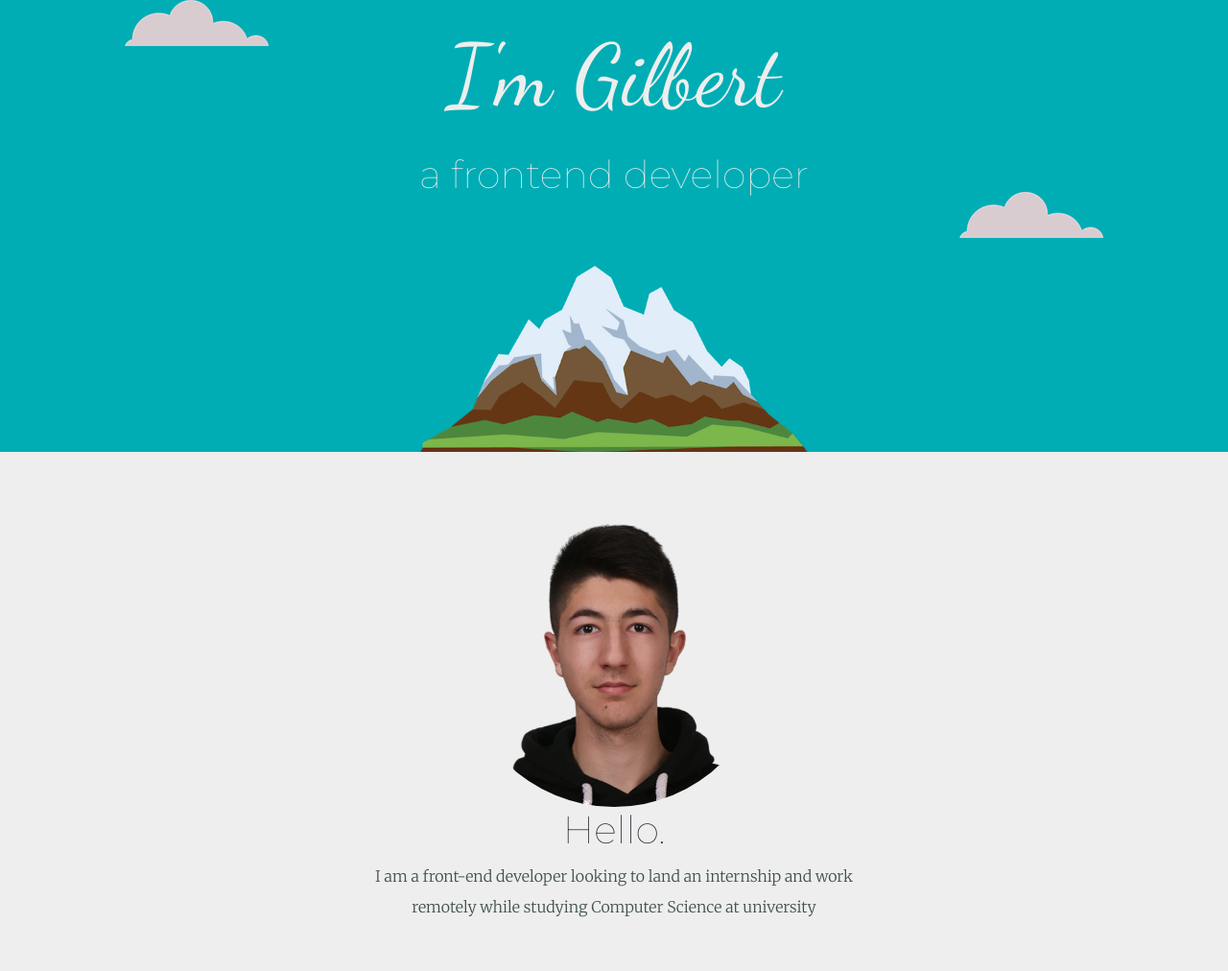
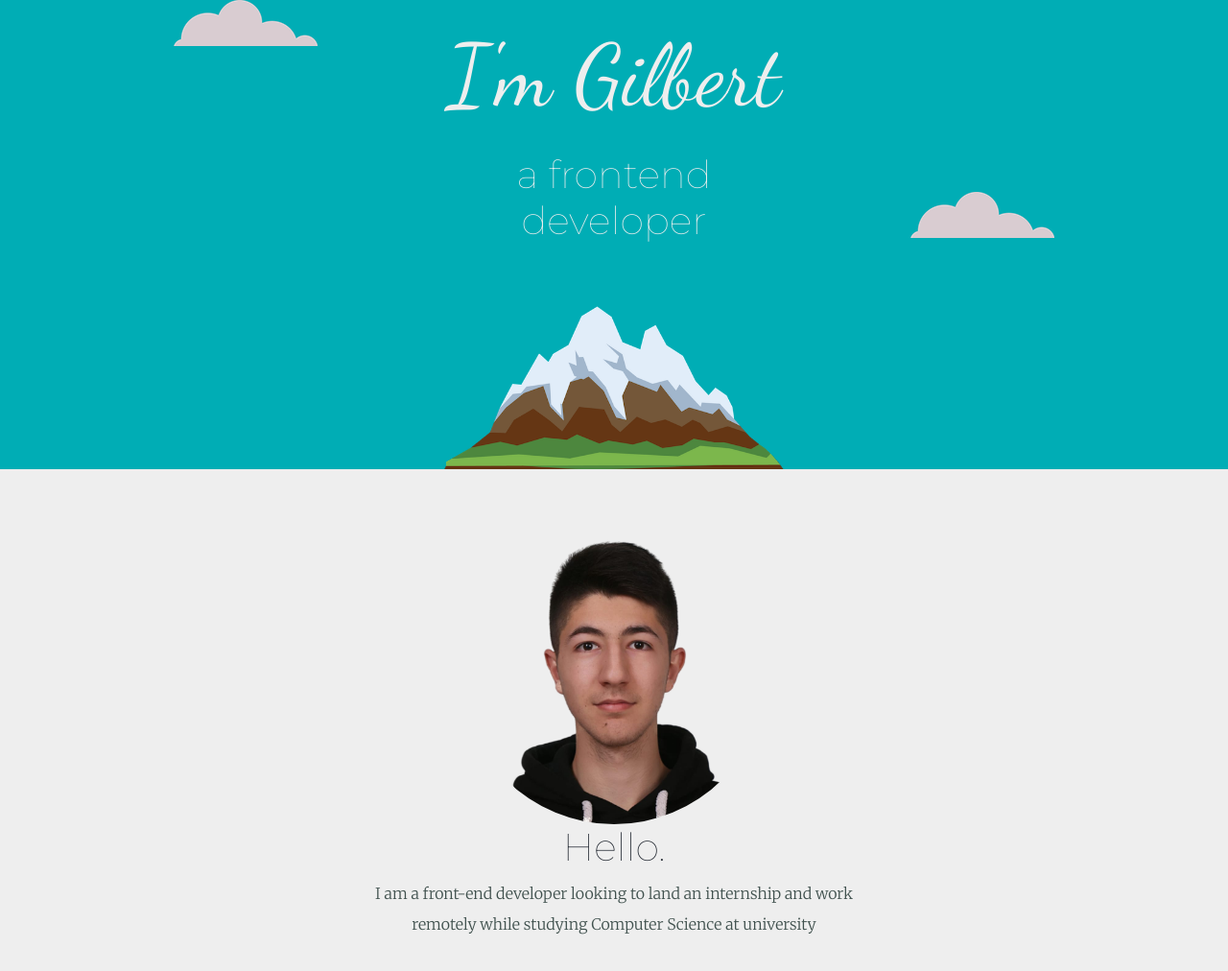
Before and after one commit to GilbertS17/My-Resume, a plain HTML site: page index.html in a window 1280 px wide. Shown: the top 1012 px of the page at 96% size. Drawn offline with nearby package versions, Linux system fonts and the light colour scheme.

Commit message:
fixed width bug

```diff
--- a/css/style.css
+++ b/css/style.css
@@ -34,6 +34,11 @@ a {
 
 a:hover {
     color: #EEEEEE;
+}
+
+.top-width {
+    width: 90%;
+    margin: auto;
 }
 
 .top-container {
@@ -153,6 +158,8 @@ h2{
 
 .tech-skills {
     background-color: #EEEEEE;
+    width: 80%;
+    margin: auto;
 }
 
 .tech-skills h2 {
--- a/index.html
+++ b/index.html
@@ -10,7 +10,7 @@
 </head>
 <body class="text-center">
     <div class="top-container">
-        <div class="row">
+        <div class="row top-width">
 
           <div class="col-lg-4">
             <img src="images/cloud.png" class="top-cloud" alt="cloud-img">
```
